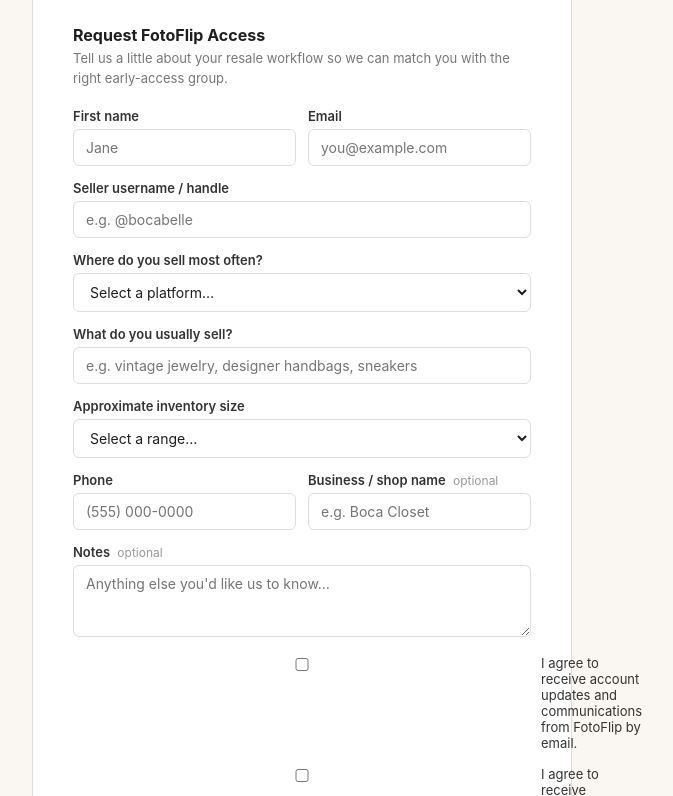
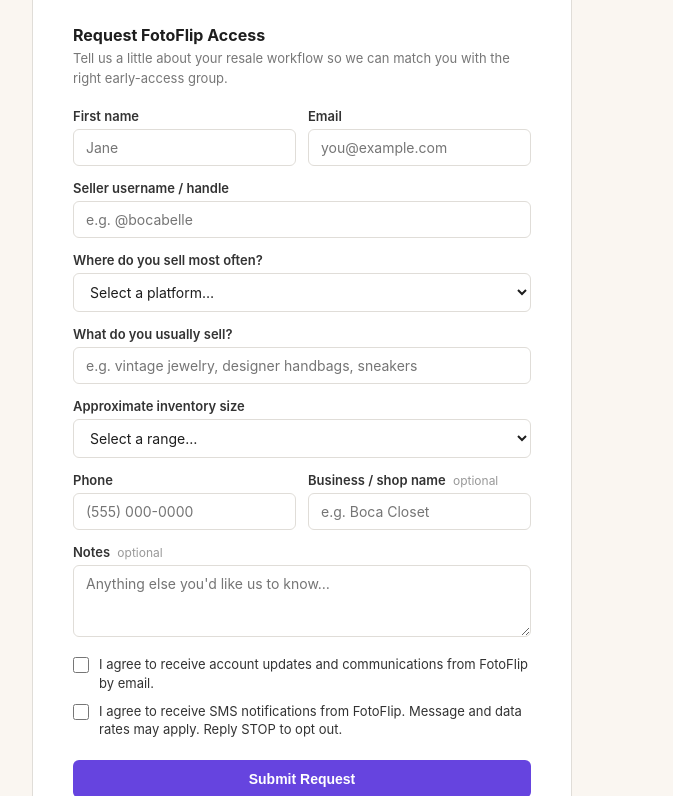
Before and after one commit to tarahusband/fotoflip, a website: page public/not-invited.html in a window 1280 px wide. Both pictures are taken after a click on the button "Request Access". Shown: the part 403-1199 px from the top of the page, without its empty margins (338-1011 px from the left). Drawn offline with Linux system fonts and the light colour scheme.

Commit message:
fix: consent checkboxes layout broken by .field label CSS override

```diff
--- a/public/not-invited.html
+++ b/public/not-invited.html
@@ -295,15 +295,15 @@
           <textarea id="fNotes" placeholder="Anything else you'd like us to know…"></textarea>
         </div>
 
-        <div class="field" style="gap:10px;display:flex;flex-direction:column;">
-          <label style="display:flex;align-items:flex-start;gap:10px;font-weight:normal;cursor:pointer;">
-            <input type="checkbox" id="fEmailConsent" style="margin-top:3px;flex-shrink:0;">
-            <span>I agree to receive account updates and communications from FotoFlip by email.</span>
-          </label>
-          <label style="display:flex;align-items:flex-start;gap:10px;font-weight:normal;cursor:pointer;">
-            <input type="checkbox" id="fSmsConsent" style="margin-top:3px;flex-shrink:0;">
-            <span>I agree to receive SMS notifications from FotoFlip. Message and data rates may apply. Reply STOP to opt out.</span>
-          </label>
+        <div style="display:flex;flex-direction:column;gap:10px;margin-bottom:14px;">
+          <div style="display:flex;align-items:flex-start;gap:10px;cursor:pointer;" onclick="document.getElementById('fEmailConsent').click()">
+            <input type="checkbox" id="fEmailConsent" style="width:16px;height:16px;flex-shrink:0;margin-top:2px;cursor:pointer;" onclick="event.stopPropagation()">
+            <span style="font-size:13px;color:#333;line-height:1.4;">I agree to receive account updates and communications from FotoFlip by email.</span>
+          </div>
+          <div style="display:flex;align-items:flex-start;gap:10px;cursor:pointer;" onclick="document.getElementById('fSmsConsent').click()">
+            <input type="checkbox" id="fSmsConsent" style="width:16px;height:16px;flex-shrink:0;margin-top:2px;cursor:pointer;" onclick="event.stopPropagation()">
+            <span style="font-size:13px;color:#333;line-height:1.4;">I agree to receive SMS notifications from FotoFlip. Message and data rates may apply. Reply STOP to opt out.</span>
+          </div>
         </div>
 
         <button class="submit-btn" id="submitBtn" onclick="submitRequest()">Submit Request</button>
```
